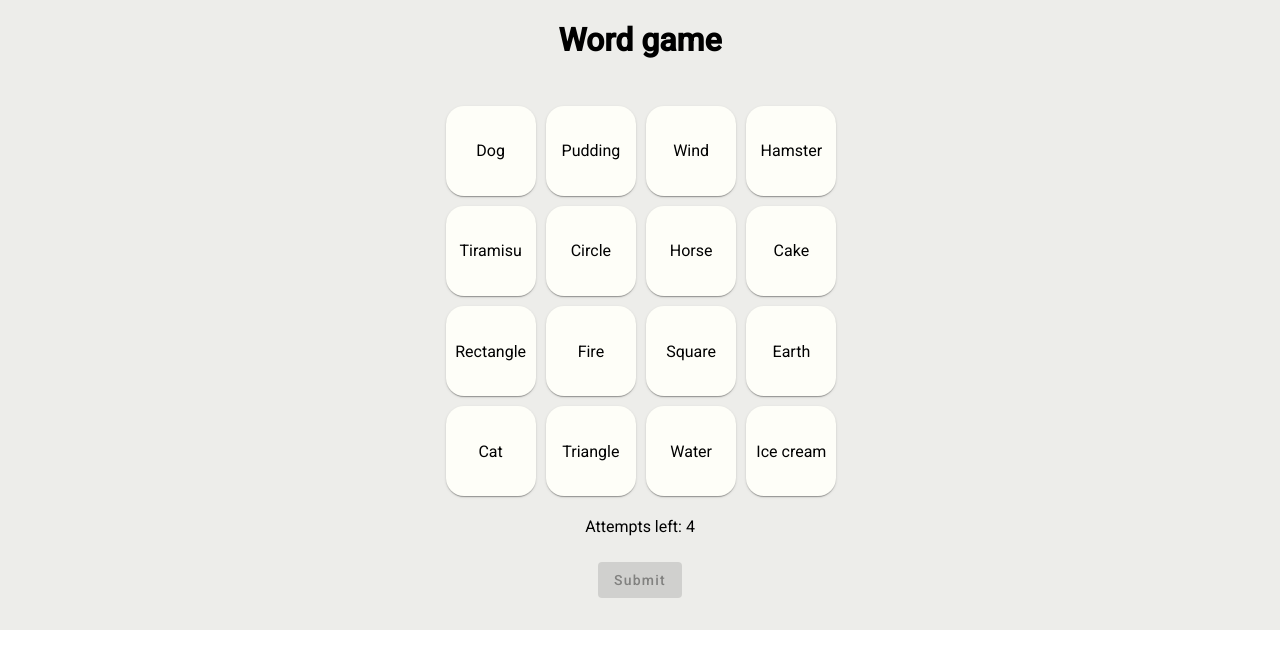
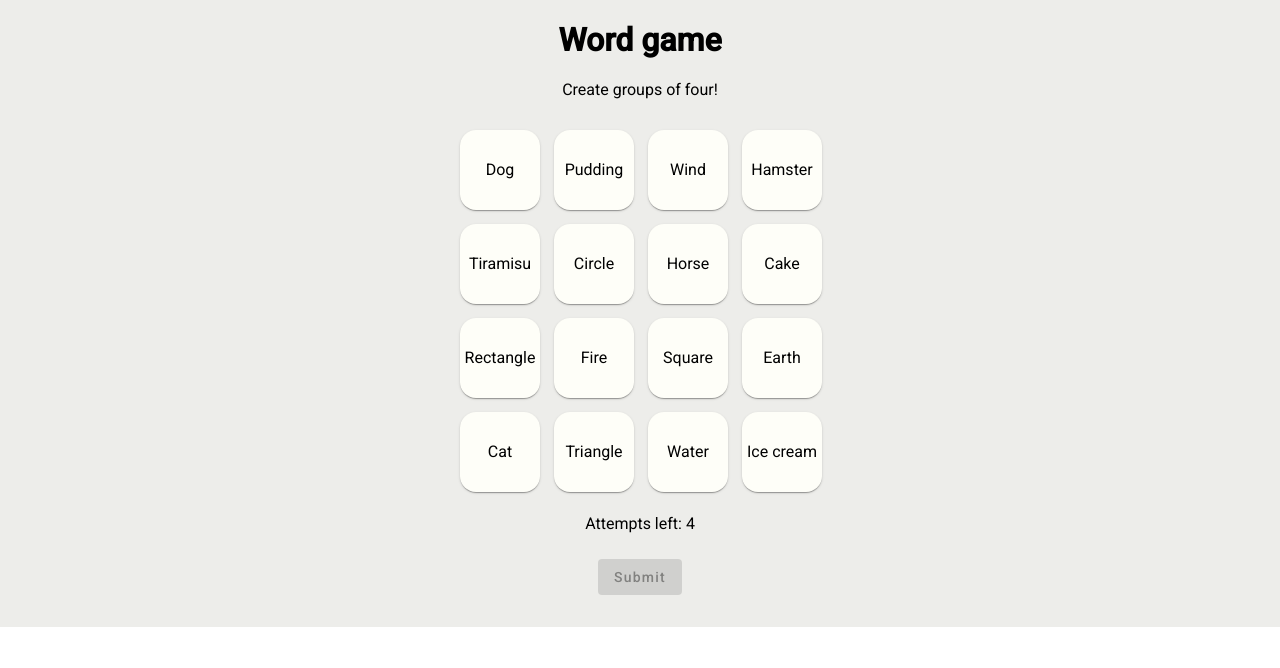
Before and after one commit to emmiberge/word-game-2.0, an Angular app: page / in a window 1280 px wide. Shown: the top 668 px of the page. Built offline with nearby package versions, Linux system fonts and the light colour scheme.

Commit message:
changed size of tiles

```diff
--- a/src/app/app.component.css
+++ b/src/app/app.component.css
@@ -4,3 +4,7 @@
     align-items: center;
     background-color: #ededea;
 }
+
+h1{
+    margin-bottom: 5px;
+}
--- a/src/app/app.component.html
+++ b/src/app/app.component.html
@@ -1,5 +1,6 @@
 <div class ="gameContainer">
   <h1>Word game</h1>
+  <p style="margin-bottom: 5px;">Create groups of four!</p>
   <app-grid (taskNameEvent) = 'receiveGameEvent($event)'></app-grid>
   <p>Attempts left: {{attemptsLeft}}</p>
   <button disabled={{!canSubmitGuess}} style="margin-top: 10px;" (click)="submitChoice()" mat-raised-button>Submit</button>
--- a/src/components/grid/grid.component.css
+++ b/src/components/grid/grid.component.css
@@ -8,6 +8,6 @@
 }
 
 .gridContainer{
-    width: 400px;
+    width: 375px;
     margin-top: 5%;
 }
--- a/src/components/tile/tile.component.css
+++ b/src/components/tile/tile.component.css
@@ -1,6 +1,6 @@
 .tile{
-    width: 90px;
-    height: 90px;
+    width: 80px;
+    height: 80px;
     text-align: center;
     justify-content: space-around;
     border-radius: 20%;
```
